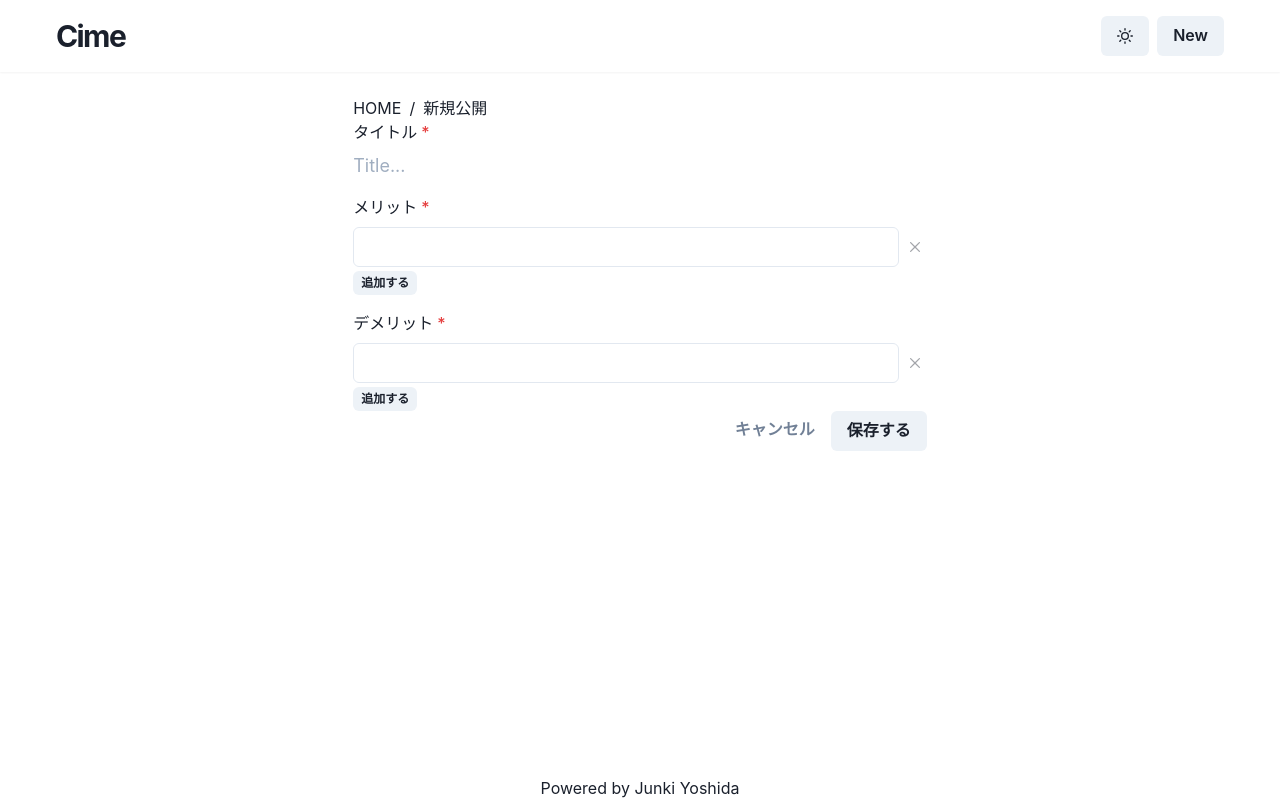
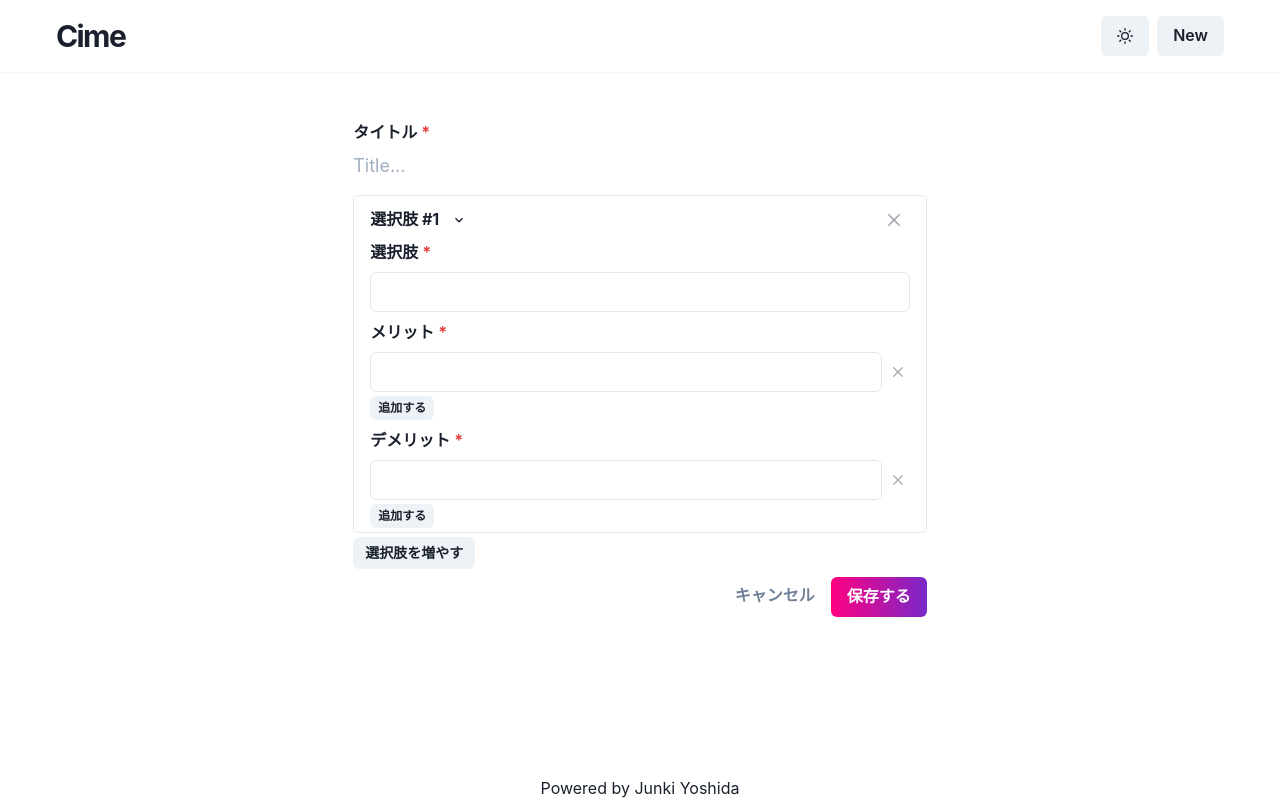
Before and after one commit to j9141997/cime-app, a Next.js app: page /options/new in a window 1280 px wide. Built offline with nearby package versions, Linux system fonts and the light colour scheme.

Commit message:
feat: new Form Component

```diff
--- a/src/common/Container.tsx
+++ b/src/common/Container.tsx
@@ -18,7 +18,7 @@ type Props = {
 const Container: FC<Props> = ({ children, breadcrumb = [], maxW }) => {
   const defaultMaxW = '60ch'
   return (
-    <Wrapper py={4} maxW={maxW || defaultMaxW}>
+    <Wrapper py={10} maxW={maxW || defaultMaxW}>
       {!!breadcrumb.length && (
         <Breadcrumb>
           {breadcrumb.map((item, i) => (
--- a/src/components/common/Form.tsx
+++ b/src/components/common/Form.tsx
@@ -19,13 +19,19 @@ const Form: FC<Props> = memo(function Form({
     <FormProvider {...methods}>
       <form onSubmit={methods.handleSubmit(onSubmit)}>
         {children}
-        <Box textAlign="end">
+        <Box textAlign="end" mt={2}>
           <NextLink href="/" passHref>
             <Button type="button" variant="link" marginRight={4}>
               キャンセル
             </Button>
           </NextLink>
-          <Button type="submit" variant="solid">
+          <Button
+            type="submit"
+            variant="solid"
+            color="white"
+            bgGradient="linear(to-l, #7928CA,#FF0080)"
+            _hover={{}}
+          >
             {submitButtonText ? submitButtonText : '保存する'}
           </Button>
         </Box>
--- a/src/components/common/Icon.tsx
+++ b/src/components/common/Icon.tsx
@@ -1,5 +1,10 @@
 import React, { VFC, memo } from 'react'
-import { SunIcon, MoonIcon } from '@chakra-ui/icons'
+import {
+  SunIcon,
+  MoonIcon,
+  ChevronDownIcon,
+  ChevronRightIcon,
+} from '@chakra-ui/icons'
 
 type Props = {
   name: string
@@ -8,11 +13,13 @@ type Props = {
 const iconMap = {
   SunIcon: SunIcon,
   MoonIcon: MoonIcon,
+  ChevronRightIcon: ChevronRightIcon,
+  ChevronDownIcon: ChevronDownIcon,
 }
 
-const Icon: VFC<Props> = memo(function Icon({ name }) {
+const Icon: VFC<Props> = ({ name, ...props }) => {
   const Icon = iconMap[name]
-  return <Icon />
-})
+  return <Icon {...props} />
+}
 
-export default Icon
+export default memo(Icon)
--- a/src/components/common/Panel.tsx
+++ b/src/components/common/Panel.tsx
@@ -1,8 +1,58 @@
-import React, { memo } from 'react'
-import { Box } from '@chakra-ui/react'
+import React, { FC, useState } from 'react'
+import {
+  Flex,
+  Box,
+  Heading,
+  Collapse,
+  useDisclosure,
+  IconButton,
+  CloseButton,
+} from '@chakra-ui/react'
+import Icon from '@components/common/Icon'
 
-const Panel = memo(function Panel(props) {
-  return <Box>yoshida</Box>
-})
+type Props = {
+  title?: string
+  onClose?: () => void
+  disabled?: boolean
+  defaultIsExpanded?: boolean
+}
+
+const Panel: FC<Props> = ({
+  children,
+  title,
+  onClose,
+  disabled = false,
+  defaultIsExpanded = false,
+}) => {
+  const [isExpanded, setExpanded] = useState(defaultIsExpanded)
+  return (
+    <Box w="100%" borderWidth="1px" borderRadius="md" py={1} px={4}>
+      {!!title && (
+        <Flex alignItems="center" justifyContent="space-between">
+          <Flex alignItems="center">
+            <Heading as="h3" size="sm">
+              {title}
+            </Heading>
+            <IconButton
+              aria-label="toggle expanded"
+              type="button"
+              onClick={() => setExpanded(!isExpanded)}
+              variant="ghost"
+              icon={
+                <Icon
+                  name={isExpanded ? 'ChevronDownIcon' : 'ChevronRightIcon'}
+                />
+              }
+            />
+          </Flex>
+          <CloseButton onClick={onClose} disabled={disabled} />
+        </Flex>
+      )}
+      <Collapse in={isExpanded} animateOpacity>
+        <Box>{children}</Box>
+      </Collapse>
+    </Box>
+  )
+}
 
 export default Panel
--- a/src/components/optionForm/OptionForm.tsx
+++ b/src/components/optionForm/OptionForm.tsx
@@ -8,8 +8,10 @@ import {
   CloseButton,
   Flex,
   useToast,
+  Box,
 } from '@chakra-ui/react'
 import Form from '@components/common/Form'
+import Panel from '@components/common/Panel'
 import OptionInteractor from 'src/interactors/options/OptionInteractor'
 import { Option } from 'src/interactors/options/OptionMapper'
 import { Input } from '@components/common'
@@ -21,17 +23,25 @@ type ContainerProps = {
 }
 
 type Props = {
-  onClickAddField: (fieldName: 'merits' | 'demerits') => void
-  onClickRemoveField: (fieldName: 'merits' | 'demerits', index: number) => void
+  onClickAddOptionField: () => void
+  onClickRemoveOptionField: (i: number) => void
+  onClickAddField: (fieldName: 'merits' | 'demerits', i: number) => void
+  onClickRemoveField: (
+    fieldName: 'merits' | 'demerits',
+    i: number,
+    j: number
+  ) => void
   onSubmit: (data: any) => void
   indexes: {
     merits: number[]
     demerits: number[]
-  }
+  }[]
   submitting: boolean
 } & Omit<ContainerProps, 'method'>
 // for Web Designer
 const Component: VFC<Props> = ({
+  onClickAddOptionField,
+  onClickRemoveOptionField,
   onClickAddField,
   onClickRemoveField,
   onSubmit,
@@ -42,7 +52,7 @@ const Component: VFC<Props> = ({
   <Form submitting={submitting} onSubmit={onSubmit}>
     <VStack spacing={4}>
       <FormControl id="title" isRequired>
-        <FormLabel>タイトル</FormLabel>
+        <FormLabel fontWeight="bold">タイトル</FormLabel>
         <Input
           type="text"
           variant="unstyled"
@@ -53,16 +63,29 @@ const Component: VFC<Props> = ({
           autoFocus={true}
         />
       </FormControl>
+      {indexes.map((item, i) => (
+        <Panel
+          title={`選択肢 #${i + 1}`}
+          key={`option-${i}`}
+          onClose={() => onClickRemoveOptionField(i)}
+          disabled={indexes.length <= 1}
+          defaultIsExpanded={true}
+        >
+          <VStack spacing={2}>
+            <FormControl id="options" isRequired>
+              <FormLabel fontWeight="bold">選択肢</FormLabel>
+              <Input type="text" name="optionName" mr={1} />
+            </FormControl>
             <FormControl id="merits" isRequired>
-        <FormLabel>メリット</FormLabel>
+              <FormLabel fontWeight="bold">メリット</FormLabel>
               <VStack spacing={1}>
-          {indexes.merits.map((i, _, array) => (
-            <Flex key={`merits${i}`} alignItems="center" w="100%">
-              <Input type="text" name={`merits[${i}]`} mr={1} />
+                {item.merits.map((j, _, array) => (
+                  <Flex key={`merits${j}`} alignItems="center" w="100%">
+                    <Input type="text" name={`merits[${j}]`} mr={1} />
                     <CloseButton
                       size="sm"
                       disabled={array.length < 2}
-                onClick={() => onClickRemoveField('merits', i)}
+                      onClick={() => onClickRemoveField('merits', i, j)}
                     />
                   </Flex>
                 ))}
@@ -71,22 +94,22 @@ const Component: VFC<Props> = ({
                 type="button"
                 mt={1}
                 size="xs"
-          onClick={() => onClickAddField('merits')}
+                onClick={() => onClickAddField('merits', i)}
               >
                 追加する
               </Button>
             </FormControl>
             <FormControl id="demerits" isRequired>
-        <FormLabel>デメリット</FormLabel>
+              <FormLabel fontWeight="bold">デメリット</FormLabel>
               <VStack spacing={1}>
-          {indexes.demerits.map((i, _, array) => (
-            <Flex key={`demerits${i}`} alignItems="center" w="100%">
-              <Input type="text" name={`demerits[${i}]`} mr={1} />
+                {item.demerits.map((j, _, array) => (
+                  <Flex key={`demerits${j}`} alignItems="center" w="100%">
+                    <Input type="text" name={`demerits[${j}]`} mr={1} />
                     <CloseButton
                       type="button"
                       size="sm"
                       disabled={array.length < 2}
-                onClick={() => onClickRemoveField('demerits', i)}
+                      onClick={() => onClickRemoveField('demerits', i, j)}
                     />
                   </Flex>
                 ))}
@@ -95,12 +118,26 @@ const Component: VFC<Props> = ({
                 type="button"
                 mt={1}
                 size="xs"
-          onClick={() => onClickAddField('demerits')}
+                onClick={() => onClickAddField('demerits', i)}
               >
                 追加する
               </Button>
             </FormControl>
           </VStack>
+        </Panel>
+      ))}
+    </VStack>
+    <Box w="100%">
+      <Button
+        type="button"
+        mt={1}
+        size="sm"
+        textAlign="start"
+        onClick={onClickAddOptionField}
+      >
+        選択肢を増やす
+      </Button>
+    </Box>
   </Form>
 )
 
@@ -110,45 +147,72 @@ const Container: VFC<ContainerProps> = ({ params, method }) => {
   const router = useRouter()
   const action = method === 'POST' ? 'post' : 'update'
   const [submitting, setSubmitting] = useState(false)
-  const [indexes, setIndexes] = useState({
-    merits: params.merits?.length ? params.merits.map((_, i) => i) : [0],
-    demerits: params.demerits?.length ? params.demerits.map((_, i) => i) : [0],
-  })
-  const [counter, setCounter] = useState({
-    merits: params.merits?.length || 1,
-    demerits: params.demerits?.length || 1,
-  })
+  const [indexes, setIndexes] = useState(
+    params.options.map((option) => ({
+      merits: option.merits?.length ? option.merits.map((_, j) => j) : [0],
+      demerits: option.demerits?.length
+        ? option.demerits.map((_, j) => j)
+        : [0],
+    }))
+  )
+  const [counter, setCounter] = useState(
+    params.options.length
+      ? params.options.map((option) => ({
+          merits: option.merits?.length || 1,
+          demerits: option.demerits?.length || 1,
+        }))
+      : [{ merits: 1, demerits: 1 }]
+  )
+
+  const handleAddOptionField = useCallback(() => {
+    const newIndexes = [].concat(indexes)
+    const newCounter = [].concat(counter)
+    newIndexes.push({ merits: [0], demerits: [0] })
+    counter.push({ merits: 1, demerits: 1 })
+    setIndexes(newIndexes)
+    setCounter(newCounter)
+  }, [counter, indexes])
+
+  const handleRemoveOptionField = useCallback(
+    (i) => {
+      const newValue = [].concat(indexes)
+      newValue.splice(i, 1)
+      setIndexes(newValue)
+    },
+    [indexes]
+  )
 
   const handleAddField: ComponentProps<
     typeof Component
   >['onClickAddField'] = useCallback(
-    (fieldName) => {
-      setIndexes((prevState) => {
-        return {
-          ...prevState,
-          [fieldName]: [...prevState[fieldName], counter[fieldName]],
-        }
-      })
+    (fieldName, i) => {
+      const newValue = [].concat(indexes)
+      newValue[i][fieldName].push(counter[fieldName])
+      setIndexes(newValue)
       setCounter((prevState) => ({
         ...prevState,
         [fieldName]: prevState[fieldName] + 1,
       }))
     },
-    [counter]
+    [counter, indexes]
   )
 
   const handleRemoveField: ComponentProps<
     typeof Component
-  >['onClickRemoveField'] = useCallback((fieldName, index) => {
-    setIndexes((prevState) => ({
-      ...prevState,
-      [fieldName]: prevState[fieldName].filter((item) => item !== index),
-    }))
+  >['onClickRemoveField'] = useCallback(
+    (fieldName, i, j) => {
+      const newValue = Object.assign([], indexes)
+      newValue[i][fieldName] = newValue[i][fieldName].filter(
+        (num: number) => num !== j
+      )
+      setIndexes(newValue)
       setCounter((prevState) => ({
         ...prevState,
         [fieldName]: prevState[fieldName] - 1,
       }))
-  }, [])
+    },
+    [indexes]
+  )
 
   const handleSubmit = useCallback(
     async (data) => {
@@ -179,11 +243,13 @@ const Container: VFC<ContainerProps> = ({ params, method }) => {
         })
       }
     },
-    [action, toast, router]
+    [action, params.id, toast, router]
   )
 
   return (
     <Component
+      onClickAddOptionField={handleAddOptionField}
+      onClickRemoveOptionField={handleRemoveOptionField}
       onClickAddField={handleAddField}
       onClickRemoveField={handleRemoveField}
       onSubmit={handleSubmit}
@@ -198,8 +264,12 @@ Container.defaultProps = {
   params: {
     id: '',
     title: '',
+    options: [
+      {
         merits: [],
         demerits: [],
+      },
+    ],
   },
 }
 
--- a/src/interactors/options/OptionMapper.ts
+++ b/src/interactors/options/OptionMapper.ts
@@ -1,8 +1,10 @@
 export type Option = {
   id: string
   title: string
-  merits?: string[]
-  demerits?: string[]
+  options?: {
+    merits?: string[]
+    demerits?: string[]
+  }[]
 }
 
 class OptionMapper {
--- a/src/pages/options/new.tsx
+++ b/src/pages/options/new.tsx
@@ -3,15 +3,10 @@ import { NextPage } from 'next'
 import { NextSeo } from 'next-seo'
 import Container from 'src/common/Container'
 import { OptionForm } from '@components/optionForm'
-import routes from 'routes'
 
 const NewPage: NextPage = () => {
-  const breadcrumb = [
-    { title: 'HOME', href: routes.root },
-    { title: '新規公開', href: routes.options.new },
-  ]
   return (
-    <Container breadcrumb={breadcrumb}>
+    <Container>
       <NextSeo title="新規公開" />
       <OptionForm method="POST" />
     </Container>
```
Also changed, not shown: src/pages/index.tsx (+2 -5 lines), 1 other file (tests, documents, lock files or other folders). Lines whose indentation alone changed are shown as unchanged.
